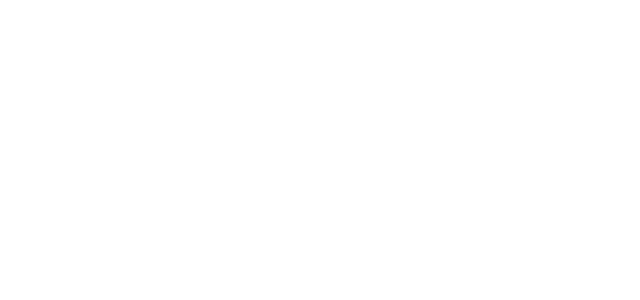
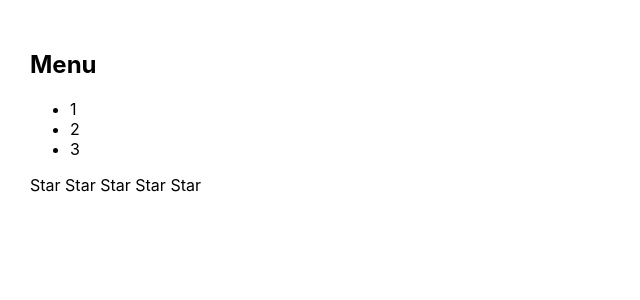
Before and after one commit to Annaptrvna/react-kzd, a React (Create React App) app: page / in a window 1280 px wide. Shown: the top 300 px of the page, without its empty margins (0-640 px from the left). Built offline with nearby package versions, Linux system fonts and the light colour scheme.

Commit message:
Add Accordion and Star components

```diff
--- a/src/App.css
+++ b/src/App.css
@@ -1,5 +1,6 @@
 .App {
-  text-align: center;
+  text-align: left;
+  padding: 30px;
 }
 
 .App-logo {
--- a/src/App.tsx
+++ b/src/App.tsx
@@ -1,11 +1,13 @@
 import React from 'react';
-import logo from './logo.svg';
 import './App.css';
+import {Star} from "./components/Star";
+import {Accordion} from "./components/Accordion";
 
 function App() {
   return (
     <div className="App">
-
+        <Accordion/>
+        <Star/>
     </div>
   );
 }
--- /dev/null
+++ b/src/components/Accordion.tsx
@@ -0,0 +1,12 @@
+export const Accordion = () => {
+    return (
+        <div>
+            <h2>Menu</h2>
+            <ul>
+                <li>1</li>
+                <li>2</li>
+                <li>3</li>
+            </ul>
+        </div>
+    )
+}
--- /dev/null
+++ b/src/components/Star.tsx
@@ -0,0 +1,13 @@
+import React from "react";
+
+export const Star = () => {
+    return (<div>
+            <span>Star </span>
+            <span>Star </span>
+            <span>Star </span>
+            <span>Star </span>
+            <span>Star </span>
+        </div>
+
+    )
+}
```
